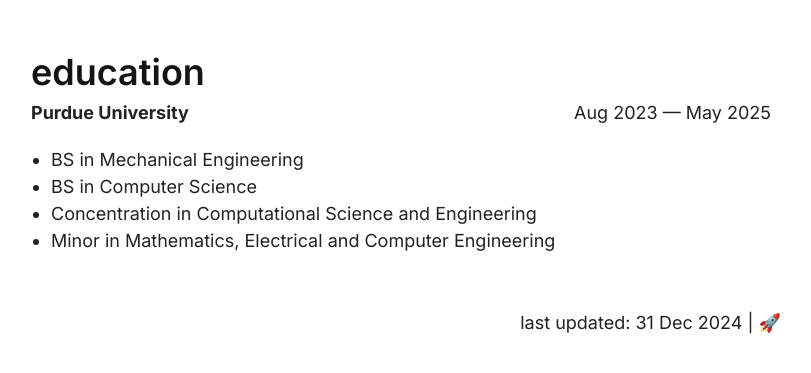
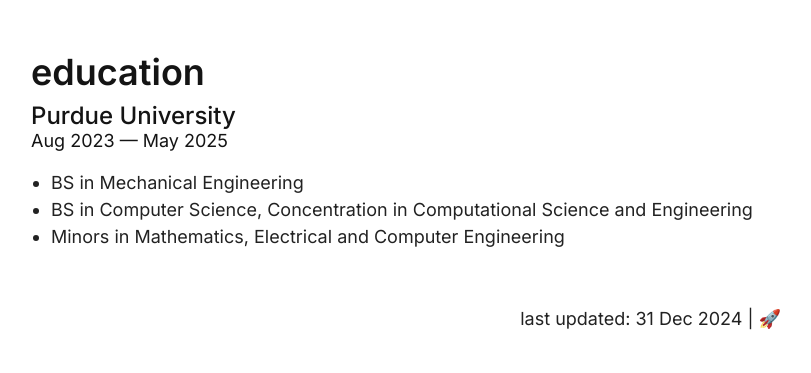
Before and after one commit to vindou/vindou, a Jekyll site: the page built from education/index.html, in a window 1280 px wide. Shown: the top 373 px of the page, without its empty margins (239-1050 px from the left). Built offline with Jekyll 4.4.1, drawn with Linux system fonts in a browser that asks for light colours.

Commit message:
Update index.html

```diff
--- a/education/index.html
+++ b/education/index.html
@@ -8,15 +8,14 @@
     <div class="text-container title-text">
       <h1>education</h1>
       <p>
-        <b>Purdue University</b>
+        <h2>Purdue University</h2>
         <span style="float:right;">
             Aug 2023 — May 2025
         </span>
         <ul>
             <li>BS in Mechanical Engineering</li>
-            <li>BS in Computer Science</li>
-            <li>Concentration in Computational Science and Engineering</li>
-            <li>Minor in Mathematics, Electrical and Computer Engineering</li>
+            <li>BS in Computer Science, Concentration in Computational Science and Engineering</li>
+            <li>Minors in Mathematics, Electrical and Computer Engineering</li>
           </ul>
       </p>
     </div>
```
